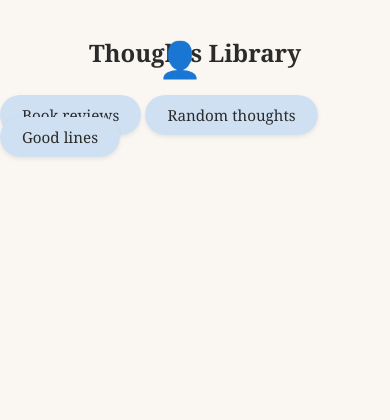
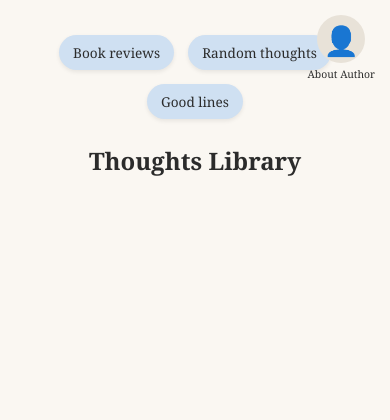
Before and after one commit to yangshi-hue/thoughts_library, a Flask app: page / in a window 390 px wide. Shown: the top 420 px of the page. Run offline with Flask 3, Linux system fonts and the light colour scheme; data that the repository does not hold is empty.

Commit message:
updating the sidebar

```diff
--- a/static/style.css
+++ b/static/style.css
@@ -132,26 +132,191 @@ form button:hover {
         font-size: 0.85rem;
     }
 }
-.sidebar-icon {
-    font-size: 2rem;
+* {
+    box-sizing: border-box;
+}
+
+body {
+    padding: 15px;
+}
+
+@media (max-width: 480px) {
+    h1 {
+        font-size: 1.5rem;
+    }
+    .review-grid {
+        grid-template-columns: 1fr;
+    }
+}
+body {
+    font-family: Georgia, serif;
+    max-width: 900px;
+    margin: 0 auto;
+    padding: 20px;
+    background-color: #faf7f2;
+    color: #2b2b2b;
+}
+
+h1 {
+    text-align: center;
+}
+
+.review-grid {
+    display: grid;
+    grid-template-columns: repeat(auto-fill, minmax(220px, 1fr));
+    gap: 20px;
+    margin-top: 30px;
+}
+
+.review-card {
+    background: #fff;
+    border-radius: 8px;
+    padding: 15px;
+    box-shadow: 0 2px 6px rgba(0,0,0,0.1);
+}
+
+.review-card img {
+    width: 100%;
+    height: 250px;
+    object-fit: cover;
+    border-radius: 6px;
+    margin-bottom: 10px;
+}
+form input[type="text"],
+form textarea {
+    width: 100%;
+    max-width: 600px;
+    padding: 10px;
+    font-size: 1rem;
+    font-family: inherit;
+    border: 1px solid #ccc;
+    border-radius: 6px;
+    box-sizing: border-box;
+    display: block;
+}
+
+form textarea {
+    resize: vertical;
+}
+
+form button {
+    padding: 10px 20px;
+    font-size: 1rem;
+    border: none;
+    border-radius: 6px;
+    background-color: #333;
+    color: white;
+    cursor: pointer;
+}
+
+form button:hover {
+    background-color: #555;
+}
+.back-btn {
+    position: fixed;
+    bottom: 20px;
+    left: 20px;
+    width: 48px;
+    height: 48px;
+    background-color: #333;
+    color: white;
+    border-radius: 50%;
+    display: flex;
+    align-items: center;
+    justify-content: center;
+    font-size: 1.5rem;
     text-decoration: none;
-    margin-bottom: -6px;
+    box-shadow: 0 2px 8px rgba(0,0,0,0.2);
+    z-index: 100;
 }
-.sidebar {
+
+.back-btn:hover {
+    background-color: #555;
+}
+.top-nav {
+    display: flex;
+    justify-content: space-between;
+    align-items: center;
+    padding: 12px 15px;
+    background-color: #333;
+    color: white;
+    margin: -15px -15px 20px -15px;
+    flex-wrap: wrap;
+}
+
+.top-nav a {
+    color: white;
+    text-decoration: none;
+    font-size: 0.95rem;
+}
+
+.top-nav a:first-child {
+    font-weight: bold;
+    font-size: 1.1rem;
+}
+
+.nav-links {
+    display: flex;
+    gap: 15px;
+}
+
+@media (max-width: 480px) {
+    .nav-links {
+        gap: 10px;
+        font-size: 0.85rem;
+    }
+}
+.top-right {
     position: fixed;
-    top: 30px;
+    top: 20px;
     right: 30px;
+    z-index: 50;
+}
+
+.author-link {
     display: flex;
     flex-direction: column;
     align-items: center;
+    text-decoration: none;
+    color: #2b2b2b;
+    gap: 4px;
+}
+
+.author-icon {
+    width: 48px;
+    height: 48px;
+    display: flex;
+    align-items: center;
+    justify-content: center;
+    font-size: 1.8rem;
+    border-radius: 50%;
+    background-color: #e8e2d8;
+}
+
+.author-link img {
+    width: 48px;
+    height: 48px;
+    border-radius: 50%;
+    object-fit: cover;
+}
+
+.author-label {
+    font-size: 0.8rem;
+    font-weight: 500;
+}
+
+.author-link:hover {
+    opacity: 0.8;
+}
+
+.side-menu {
+    position: fixed;
+    top: 100px;
+    left: 30px;
+    display: flex;
+    flex-direction: column;
     gap: 14px;
     z-index: 50;
-}
-
-.sidebar-icon {
-    font-size: 2rem;
-    text-decoration: none;
-    margin-bottom: -6px;
 }
 
 .pill {
@@ -171,22 +336,23 @@ form button:hover {
     transform: translateY(-1px);
 }
 
-.sidebar-icon {
-    width: 56px;
-    height: 56px;
-    display: flex;
-    align-items: center;
-    justify-content: center;
-    font-size: 2.2rem;
-    text-decoration: none;
-    background: none;
-    border: none;
-    border-radius: 50%;
-    margin-bottom: 4px;
-    transition: transform 0.15s ease, opacity 0.15s ease;
+@media (max-width: 600px) {
+    .side-menu {
+        position: static;
+        flex-direction: row;
+        flex-wrap: wrap;
+        justify-content: center;
+        margin: 15px 0 25px 0;
+    }
+    .top-right {
+        top: 15px;
+        right: 15px;
+    }
+    .author-label {
+        font-size: 0.65rem;
+    }
+    .pill {
+        padding: 8px 14px;
+        font-size: 0.85rem;
+    }
 }
-
-.sidebar-icon:hover {
-    transform: scale(1.08);
-    opacity: 0.85;
-}
--- a/templates/nav.html
+++ b/templates/nav.html
@@ -1,16 +1,16 @@
-<div class="sidebar">
-    <a href="{{ url_for('about') }}" class="sidebar-icon" aria-label="About author">
-        {% set info = about_info %}
-        {% if info and info.photo_url %}
-        <img src="{{ info.photo_url }}" alt="Author">
+<div class="top-right">
+    <a href="{{ url_for('about') }}" class="author-link" aria-label="About author">
+        {% if about_info and about_info.photo_url %}
+        <img src="{{ about_info.photo_url }}" alt="Author">
         {% else %}
-        👤
+        <span class="author-icon">👤</span>
         {% endif %}
+        <span class="author-label">About Author</span>
     </a>
+</div>
 
-    <div class="pill-group">
-        <a href="{{ url_for('home') }}" class="pill">Book reviews</a>
-        <a href="{{ url_for('journal') }}" class="pill">Random thoughts</a>
-        <a href="{{ url_for('quotes') }}" class="pill">Good lines</a>
-    </div>
+<div class="side-menu">
+    <a href="{{ url_for('home') }}" class="pill">Book reviews</a>
+    <a href="{{ url_for('journal') }}" class="pill">Random thoughts</a>
+    <a href="{{ url_for('quotes') }}" class="pill">Good lines</a>
 </div>
```
